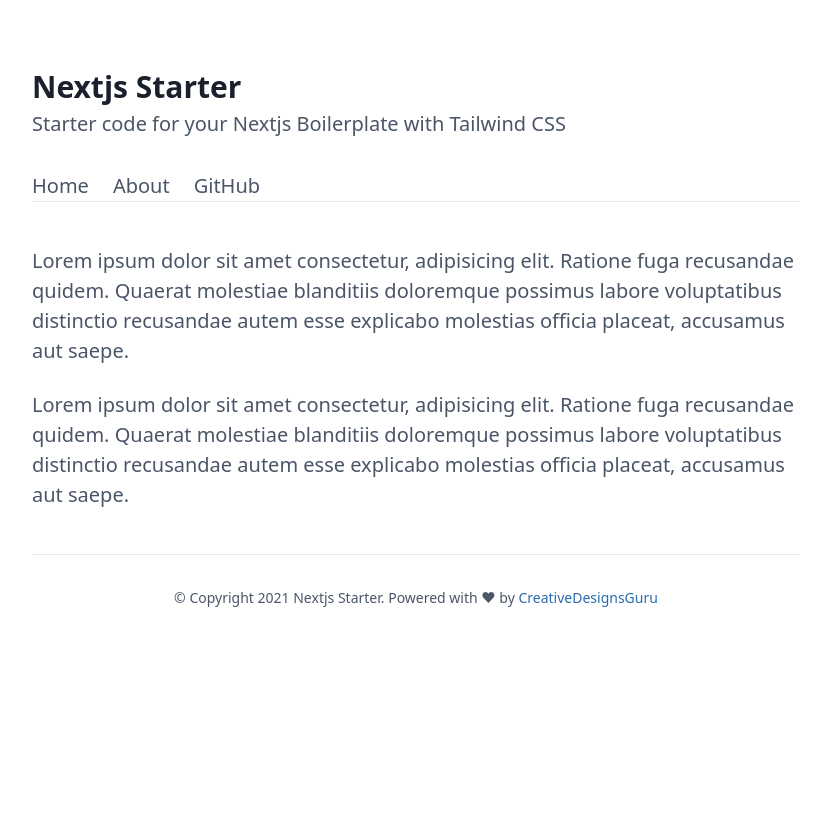
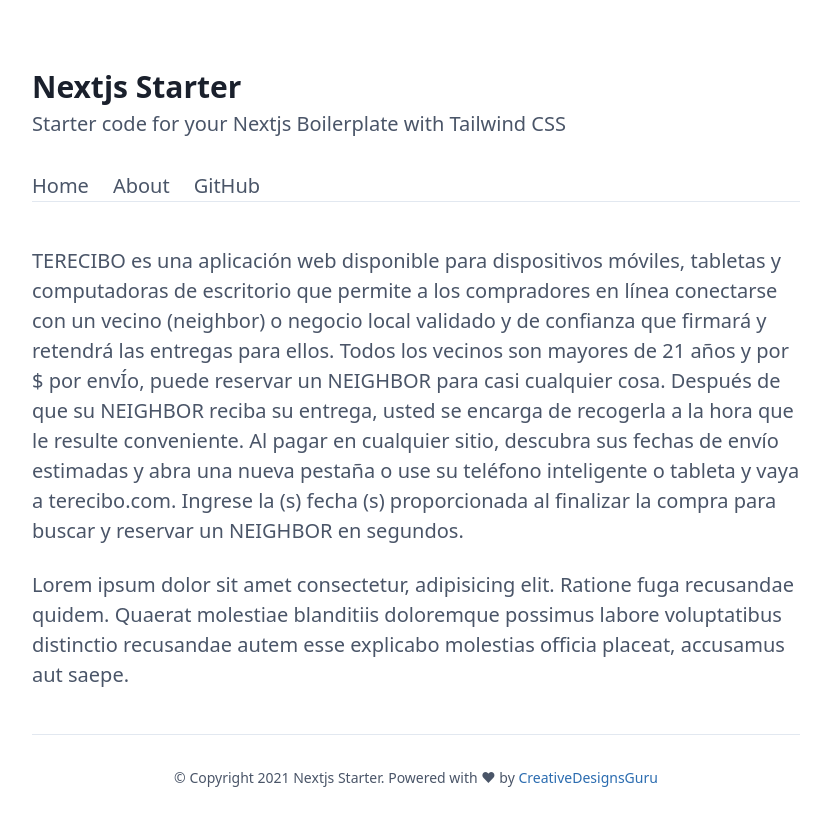
Before and after one commit to stackbit-projects/terecibo-be1b0, a Next.js app: page /about in a window 1280 px wide. Shown: the whole page, without its empty margins (224-1055 px from the left). Built offline with nearby package versions, Linux system fonts and the light colour scheme.

Commit message:
about.tsx: changed

```diff
--- a/src/pages/about.tsx
+++ b/src/pages/about.tsx
@@ -4,10 +4,12 @@ import { Main } from '../templates/Main';
 const About = () => (
   <Main meta={<Meta title="Lorem ipsum" description="Lorem ipsum" />}>
     <p>
-      Lorem ipsum dolor sit amet consectetur, adipisicing elit. Ratione fuga
-      recusandae quidem. Quaerat molestiae blanditiis doloremque possimus labore
-      voluptatibus distinctio recusandae autem esse explicabo molestias officia
-      placeat, accusamus aut saepe.
+      TERECIBO es una aplicación web disponible para dispositivos móviles, tabletas y computadoras de escritorio que permite a los compradores en línea conectarse con un vecino (neighbor) o negocio local validado y de confianza que firmará y retendrá las entregas para ellos.
+
+Todos los vecinos son mayores de 21 años y por $ por envÍo, puede reservar un NEIGHBOR para casi cualquier cosa. Después de que su NEIGHBOR reciba su entrega, usted se encarga de recogerla a la hora que le resulte conveniente.
+
+Al pagar en cualquier sitio, descubra sus fechas de envío estimadas y abra una nueva pestaña o use su teléfono inteligente o tableta y vaya a terecibo.com. Ingrese la (s) fecha (s) proporcionada al finalizar la compra para buscar y reservar un NEIGHBOR en segundos.
+
     </p>
     <p>
       Lorem ipsum dolor sit amet consectetur, adipisicing elit. Ratione fuga
```
